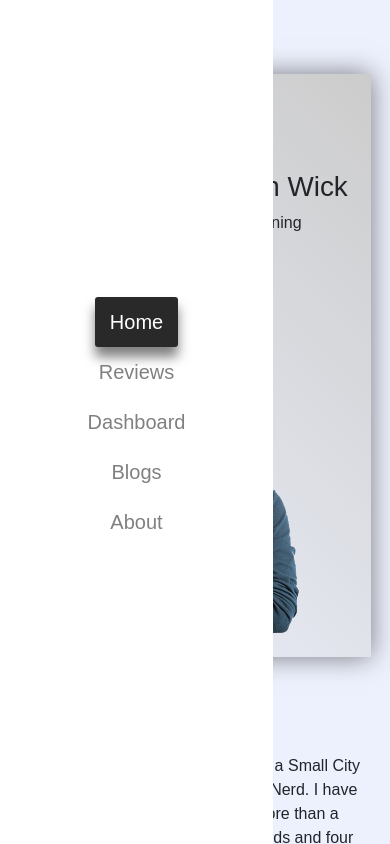
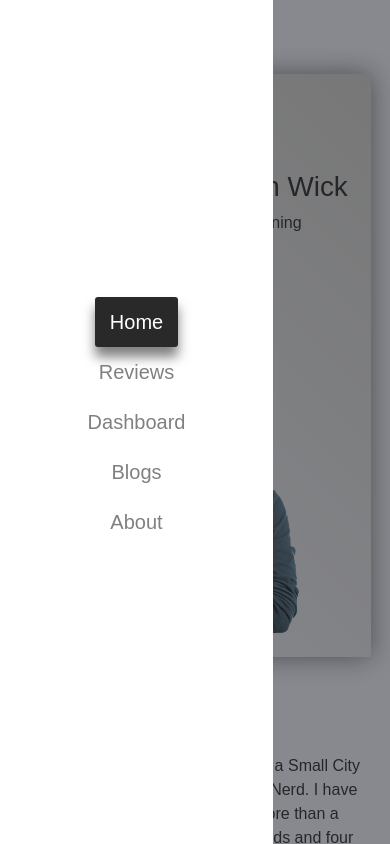
Before and after one commit to rasel-gannicus/Photographer-Website-Portfolio---E-commerce--with-React, a React (Create React App) app: page / in a window 390 px wide. Shown: the top 844 px of the page. Built offline with nearby package versions, Linux system fonts and the light colour scheme.

Commit message:
working on making responsive menu with vanilla js, html, css

```diff
--- a/src/Pages/Header/Header.css
+++ b/src/Pages/Header/Header.css
@@ -26,6 +26,15 @@
 
 
 @media only screen and (max-width:767px){
+    .header-main-parent{
+        background: rgba(41, 41, 41, 0.519);
+        position: fixed;
+        top: 0;
+        left: 0;
+        bottom: 0;
+        right: 0;
+        z-index: 50;
+    }
     .header-main{
         position: absolute;
         background: white;
--- a/src/Pages/Header/Header.js
+++ b/src/Pages/Header/Header.js
@@ -5,6 +5,7 @@ import './Header.css';
 const Header = () => {
     return (
         <div className='header-div'>
+            <div className="header-main-parent">
             <div className="header-main">
                 <NavLink to="/" className={({ isActive }) => (isActive ? 'active' : 'inactive')}>Home</NavLink>
                 <NavLink to="/reviews" className={({ isActive }) => (isActive ? 'active' : 'inactive')}>Reviews</NavLink>
@@ -12,6 +13,7 @@ const Header = () => {
                 <NavLink to="/blogs" className={({ isActive }) => (isActive ? 'active' : 'inactive')}>Blogs</NavLink>
                 <NavLink to="/about" className={({ isActive }) => (isActive ? 'active' : 'inactive')} >About</NavLink>
             </div>
+            </div>
         </div>
     );
 };
```
